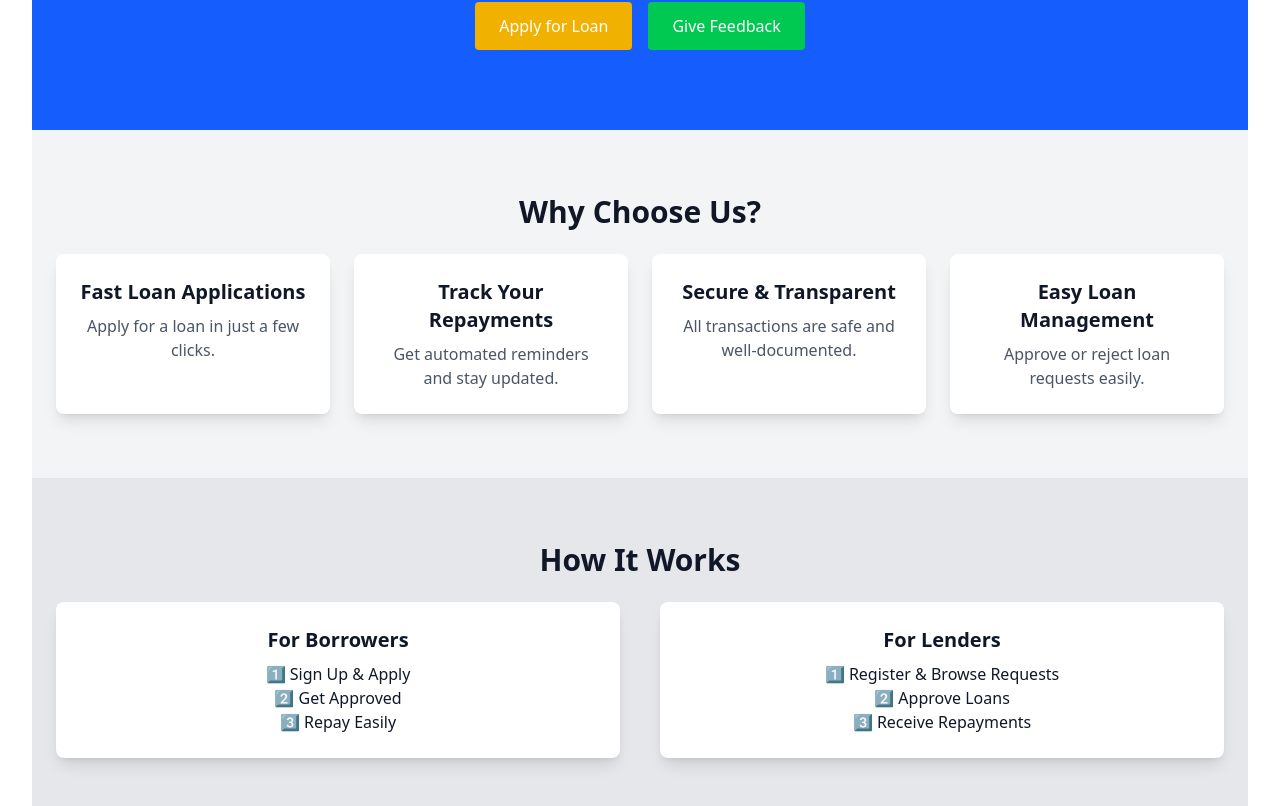
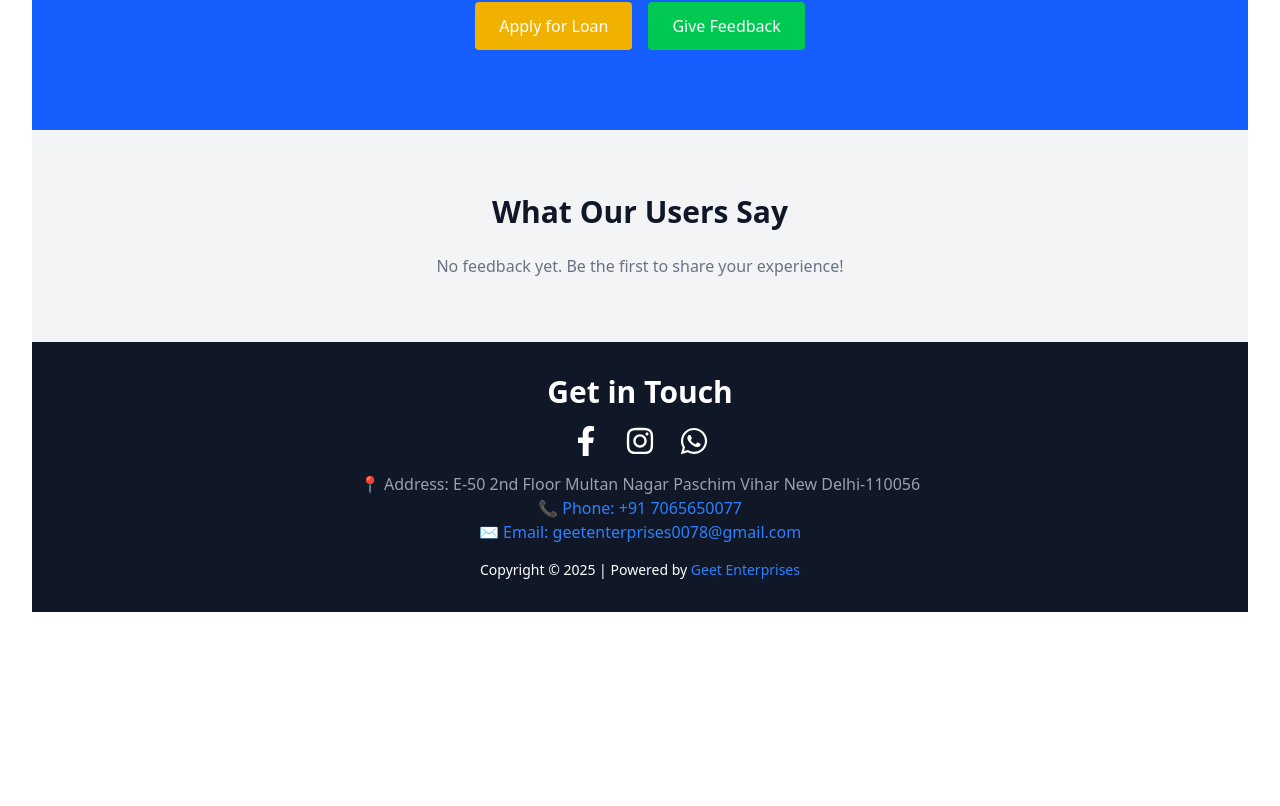
Before and after one commit to Nitik-sharma/financeapp, a React (Vite) app: page / in a window 1280 px wide. Shown: the part 274-1080 px from the top of the page. After the commit the page ends 918 px from the top, so only its background shows below. Built offline with nearby package versions, Linux system fonts and the light colour scheme.

Commit message:
add testinomail

```diff
--- a/src/pages/Home.jsx
+++ b/src/pages/Home.jsx
@@ -1,8 +1,15 @@
-import React from "react";
+import React, { useState, useEffect } from "react";
 import { Link } from "react-router-dom";
 import { FaFacebookF, FaInstagram, FaWhatsapp } from "react-icons/fa";
 
 const Home = () => {
+  const [feedbackList, setFeedbackList] = useState([]);
+
+  useEffect(() => {
+    const storedFeedback = JSON.parse(localStorage.getItem("feedbacks")) || [];
+    setFeedbackList(storedFeedback);
+  }, []);
+
   const handleCall = () => {
     window.location.href = "tel:+917065650077";
   };
@@ -27,7 +34,6 @@ const Home = () => {
             </button>
           </Link>
 
-          {/* 🚀 New Feedback Button */}
           <Link to="/feedback">
             <button className="bg-green-500 text-white px-6 py-3 rounded hover:bg-green-600 transition">
               Give Feedback
@@ -36,83 +42,25 @@ const Home = () => {
         </div>
       </header>
 
-      {/* Features Section */}
-      <section className="py-16 px-6 text-center">
-        <h2 className="text-3xl font-bold">Why Choose Us?</h2>
-        <div className="mt-6 grid grid-cols-1 sm:grid-cols-2 lg:grid-cols-4 gap-6">
-          {[
-            {
-              title: "Fast Loan Applications",
-              desc: "Apply for a loan in just a few clicks.",
-            },
-            {
-              title: "Track Your Repayments",
-              desc: "Get automated reminders and stay updated.",
-            },
-            {
-              title: "Secure & Transparent",
-              desc: "All transactions are safe and well-documented.",
-            },
-            {
-              title: "Easy Loan Management",
-              desc: "Approve or reject loan requests easily.",
-            },
-          ].map((feature, index) => (
-            <div key={index} className="p-6 bg-white shadow-lg rounded-lg">
-              <h3 className="font-semibold text-xl">{feature.title}</h3>
-              <p className="text-gray-600 mt-2">{feature.desc}</p>
-            </div>
-          ))}
-        </div>
-      </section>
-
-      {/* How It Works Section */}
-      <section className="bg-gray-200 py-16 px-6 text-center">
-        <h2 className="text-3xl font-bold">How It Works</h2>
-        <div className="mt-6 grid grid-cols-1 md:grid-cols-2 gap-10">
-          {[
-            {
-              title: "For Borrowers",
-              steps: "1️⃣ Sign Up & Apply\n2️⃣ Get Approved\n3️⃣ Repay Easily",
-            },
-            {
-              title: "For Lenders",
-              steps:
-                "1️⃣ Register & Browse Requests\n2️⃣ Approve Loans\n3️⃣ Receive Repayments",
-            },
-          ].map((item, index) => (
-            <div key={index} className="p-6 bg-white shadow-lg rounded-lg">
-              <h3 className="font-semibold text-xl">{item.title}</h3>
-              <p className="mt-2 whitespace-pre-line">{item.steps}</p>
-            </div>
-          ))}
-        </div>
-      </section>
-
       {/* Testimonials Section */}
       <section className="py-16 px-6 text-center">
         <h2 className="text-3xl font-bold">What Our Users Say</h2>
-        <div className="mt-6 flex flex-col md:flex-row gap-6 justify-center">
-          {[
-            {
-              quote:
-                "Managing my loans has never been this easy! Highly recommended.",
-              rating: "⭐⭐⭐⭐⭐",
-            },
-            {
-              quote:
-                "I can now track all my repayments in one place. Amazing tool!",
-              rating: "⭐⭐⭐⭐⭐",
-            },
-          ].map((testimonial, index) => (
-            <div
-              key={index}
-              className="p-6 bg-white shadow-lg rounded-lg max-w-sm"
-            >
-              <p className="italic">"{testimonial.quote}"</p>
-              <p className="mt-2 font-semibold">{testimonial.rating}</p>
-            </div>
-          ))}
+        <div className="mt-6 grid grid-cols-1 sm:grid-cols-2 lg:grid-cols-3 gap-6">
+          {feedbackList.length > 0 ? (
+            feedbackList.map((item, index) => (
+              <div
+                key={index}
+                className="flex flex-col items-center p-6 bg-white shadow-lg rounded-lg transition hover:shadow-2xl transform hover:-translate-y-2"
+              >
+                <p className="italic text-center">"{item.feedback}"</p>
+                <p className="mt-4 font-semibold">- {item.username}</p>
+              </div>
+            ))
+          ) : (
+            <p className="text-gray-500 text-center col-span-3">
+              No feedback yet. Be the first to share your experience!
+            </p>
+          )}
         </div>
       </section>
 
```
